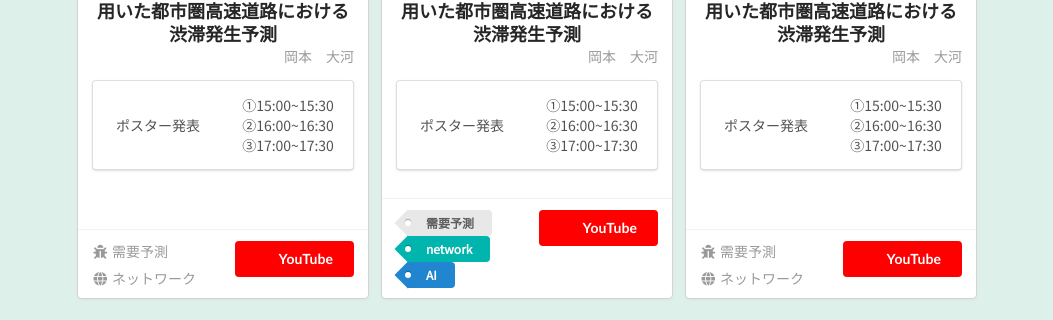
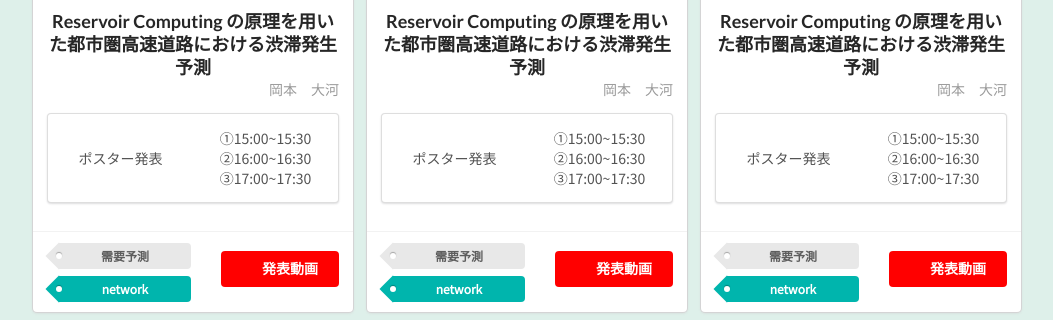
Before and after one commit to Ayakie/mse_sympo, a PHP site: page /presentation/M1.html in a window 1280 px wide. Shown: the part 538-858 px from the top of the page, without its empty margins (113-1166 px from the left). Run offline with PHP 8.4, Linux system fonts and the light colour scheme; some libraries are stand-ins or nearby versions; some web fonts are replaced.

Commit message:
[update]baseline

```diff
--- a/css/style_presentation.css
+++ b/css/style_presentation.css
@@ -32,18 +32,11 @@ https://sato-you.com/side_by_side_cards/
   left: 0;
 }
 
-iframe{
-  border:none;
-}
 .materials{
   background-color:#DEF0EA;
   margin:100 0;
   padding-top:20px;
-  padding-bottom:120px;
-}
-
-.card{
-  width: 400px;
+  padding-bottom:20px;
 }
 
 .extra{
--- a/presentation/M1.html
+++ b/presentation/M1.html
@@ -47,14 +47,12 @@
                 </div>
             </div>
 
-
-
             <section class="materials">
                 <div class="ui container">
                     <div class="ui cards centered">
                         <!-- card-item -->
-                        <div class="card">
-                            <iframe src="https://docs.google.com/presentation/d/e/2PACX-1vSUYS_b9NMkkEbZFY6qVMUBVGyBVganOHrAYRRWBBZ6-Vb62uToUl-P8gaJGENax45GO1p40gUle7Ap/embed?start=false&loop=false&delayms=60000" frameborder="0" width="290" height="192" allowfullscreen="true" mozallowfullscreen="true" webkitallowfullscreen="true"></iframe>
+                        <div class="card" style="width:320px;">
+                            <iframe src="https://docs.google.com/presentation/d/e/2PACX-1vSUYS_b9NMkkEbZFY6qVMUBVGyBVganOHrAYRRWBBZ6-Vb62uToUl-P8gaJGENax45GO1p40gUle7Ap/embed?start=false&loop=false&delayms=3000" frameborder="0" width="350" height="225" allowfullscreen="true" mozallowfullscreen="true" webkitallowfullscreen="true" style="width:100%;"></iframe>
                             <div class="content">
                                 <div class="header">Reservoir Computing の原理を用いた都市圏高速道路における渋滞発生予測</div>
                                 <div class="meta right floated" style="margin-bottom:1em">岡本　大河</div>
@@ -72,56 +70,25 @@
                                 </div>
                             </div>
                             <div class="extra content">
-                                <div class="ui tag labels left floated">
-                                    <p><i class="bug icon"></i>需要予測</p>
-                                    <p><i class="globe icon"></i>ネットワーク</p>
+                                <div class="ui two column grid">
+                                    <div class="column">
+                                        <div class="ui tag labels">
+                                            <p><a class="ui tag label" style="width:100%;text-align:center;">需要予測</a></p>
+                                            <p><a class="ui teal tag label" style="width:100%;text-align:center;">network</a></p>
                                         </div>
-                                <div>
-                                    <button class="ui youtube button right floated">
-                                    <i class="youtube icon"></i>
-                                    YouTube
+                                    </div>
+                                    <div class="column">
+                                        <button class="ui youtube button right floated" style="margin-top:0.6em;" onclick="window.open('https://youtu.be/Oezmni8SklA','_blank')">
+                                        <i class="youtube icon"></i>発表動画
                                         </button>
+                                    </div>
                                 </div>
                             </div>
                         </div>
 
                         <!-- card-item -->
-                        <div class="card">
-                            <iframe src="https://docs.google.com/presentation/d/e/2PACX-1vSUYS_b9NMkkEbZFY6qVMUBVGyBVganOHrAYRRWBBZ6-Vb62uToUl-P8gaJGENax45GO1p40gUle7Ap/embed?start=false&loop=false&delayms=60000" frameborder="0" width="290" height="192" allowfullscreen="true" mozallowfullscreen="true" webkitallowfullscreen="true"></iframe>
-                            <div class="content">
-                                <div class="header">Reservoir Computing の原理を用いた都市圏高速道路における渋滞発生予測</div>
-                                <div class="meta right floated" style="margin-bottom:1em">岡本　大河</div>
-                                <div class="ui two column grid description segment">
-                                    <div class="column">
-                                        <div>　</div>
-                                        <div>ポスター発表</div>
-                                        <div>　</div>
-                                    </div>
-                                    <div class="column">
-                                        <div>①15:00~15:30</div>
-                                        <div>②16:00~16:30</div>
-                                        <div>③17:00~17:30</div>
-                                    </div>
-                                </div>
-                            </div>
-                            <div class="extra content middle alignedgrid">
-                                <div class="ui tag labels left floated">
-                                    <p><a class="ui tag label left floated">需要予測</a></p>
-                                    <p><a class="ui teal tag label left floated">network</a></p>
-                                    <p><a class="ui blue tag label left floated">AI</a></p>
-                                </div>
-                                <div>
-                                    <button class="ui youtube button right floated">
-                                    <i class="youtube icon"></i>
-                                    YouTube
-                                    </button>
-                                </div>
-                            </div>
-                        </div>
-
-                        <!-- card-item -->
-                        <div class="card">
-                            <iframe src="https://docs.google.com/presentation/d/e/2PACX-1vSUYS_b9NMkkEbZFY6qVMUBVGyBVganOHrAYRRWBBZ6-Vb62uToUl-P8gaJGENax45GO1p40gUle7Ap/embed?start=false&loop=false&delayms=60000" frameborder="0" width="290" height="192" allowfullscreen="true" mozallowfullscreen="true" webkitallowfullscreen="true"></iframe>
+                        <div class="card" style="width:320px;">
+                            <iframe src="https://docs.google.com/presentation/d/e/2PACX-1vSUYS_b9NMkkEbZFY6qVMUBVGyBVganOHrAYRRWBBZ6-Vb62uToUl-P8gaJGENax45GO1p40gUle7Ap/embed?start=false&loop=false&delayms=3000" frameborder="0" width="350" height="225" allowfullscreen="true" mozallowfullscreen="true" webkitallowfullscreen="true" style="width:100%;"></iframe>
                             <div class="content">
                                 <div class="header">Reservoir Computing の原理を用いた都市圏高速道路における渋滞発生予測</div>
                                 <div class="meta right floated" style="margin-bottom:1em">岡本　大河</div>
@@ -139,22 +106,25 @@
                                 </div>
                             </div>
                             <div class="extra content">
-                                <div class="ui tag labels left floated">
-                                    <p><i class="bug icon"></i>需要予測</p>
-                                    <p><i class="globe icon"></i>ネットワーク</p>
+                                <div class="ui two column grid">
+                                    <div class="column">
+                                        <div class="ui tag labels">
+                                            <p><a class="ui tag label" style="width:100%;text-align:center;">需要予測</a></p>
+                                            <p><a class="ui teal tag label" style="width:100%;text-align:center;">network</a></p>
                                         </div>
-                                <div>
-                                    <button class="ui youtube button right floated">
-                                    <i class="youtube icon"></i>
-                                    YouTube
+                                    </div>
+                                    <div class="column">
+                                        <button class="ui youtube button right floated" style="margin-top:0.6em;" onclick="window.open('https://youtu.be/Oezmni8SklA','_blank')">
+                                        <i class="youtube icon"></i>発表動画
                                         </button>
+                                    </div>
                                 </div>
                             </div>
                         </div>
 
                         <!-- card-item -->
-                        <div class="card">
-                            <iframe src="https://docs.google.com/presentation/d/e/2PACX-1vSUYS_b9NMkkEbZFY6qVMUBVGyBVganOHrAYRRWBBZ6-Vb62uToUl-P8gaJGENax45GO1p40gUle7Ap/embed?start=false&loop=false&delayms=60000" frameborder="0" width="290" height="192" allowfullscreen="true" mozallowfullscreen="true" webkitallowfullscreen="true"></iframe>
+                        <div class="card" style="width:320px;">
+                            <iframe src="https://docs.google.com/presentation/d/e/2PACX-1vSUYS_b9NMkkEbZFY6qVMUBVGyBVganOHrAYRRWBBZ6-Vb62uToUl-P8gaJGENax45GO1p40gUle7Ap/embed?start=false&loop=false&delayms=3000" frameborder="0" width="350" height="225" allowfullscreen="true" mozallowfullscreen="true" webkitallowfullscreen="true" style="width:100%;"></iframe>
                             <div class="content">
                                 <div class="header">Reservoir Computing の原理を用いた都市圏高速道路における渋滞発生予測</div>
                                 <div class="meta right floated" style="margin-bottom:1em">岡本　大河</div>
@@ -172,22 +142,25 @@
                                 </div>
                             </div>
                             <div class="extra content">
-                                <div class="ui tag labels left floated">
-                                    <p><a class="ui tag label left floated">需要予測</a></p>
-                                    <p><a class="ui teal tag label left floated">network</a></p>
+                                <div class="ui two column grid">
+                                    <div class="column">
+                                        <div class="ui tag labels">
+                                            <p><a class="ui tag label" style="width:100%;text-align:center;">需要予測</a></p>
+                                            <p><a class="ui teal tag label" style="width:100%;text-align:center;">network</a></p>
                                         </div>
-                                <div>
-                                    <button class="ui youtube button right floated">
-                                    <i class="youtube icon"></i>
-                                    YouTube
+                                    </div>
+                                    <div class="column">
+                                        <button class="ui youtube button right floated" style="margin-top:0.6em;" onclick="window.open('https://youtu.be/Oezmni8SklA','_blank')">
+                                        <i class="youtube icon"></i>発表動画
                                         </button>
+                                    </div>
                                 </div>
                             </div>
                         </div>
 
                         <!-- card-item -->
-                        <div class="card">
-                            <iframe src="https://docs.google.com/presentation/d/e/2PACX-1vSUYS_b9NMkkEbZFY6qVMUBVGyBVganOHrAYRRWBBZ6-Vb62uToUl-P8gaJGENax45GO1p40gUle7Ap/embed?start=false&loop=false&delayms=60000" frameborder="0" width="290" height="192" allowfullscreen="true" mozallowfullscreen="true" webkitallowfullscreen="true"></iframe>
+                        <div class="card" style="width:320px;">
+                            <iframe src="https://docs.google.com/presentation/d/e/2PACX-1vSUYS_b9NMkkEbZFY6qVMUBVGyBVganOHrAYRRWBBZ6-Vb62uToUl-P8gaJGENax45GO1p40gUle7Ap/embed?start=false&loop=false&delayms=3000" frameborder="0" width="350" height="225" allowfullscreen="true" mozallowfullscreen="true" webkitallowfullscreen="true" style="width:100%;"></iframe>
                             <div class="content">
                                 <div class="header">Reservoir Computing の原理を用いた都市圏高速道路における渋滞発生予測</div>
                                 <div class="meta right floated" style="margin-bottom:1em">岡本　大河</div>
@@ -205,22 +178,25 @@
                                 </div>
                             </div>
                             <div class="extra content">
-                                <div class="ui tag labels left floated">
-                                    <p><i class="bug icon"></i>需要予測</p>
-                                    <p><i class="globe icon"></i>ネットワーク</p>
+                                <div class="ui two column grid">
+                                    <div class="column">
+                                        <div class="ui tag labels">
+                                            <p><a class="ui tag label" style="width:100%;text-align:center;">需要予測</a></p>
+                                            <p><a class="ui teal tag label" style="width:100%;text-align:center;">network</a></p>
                                         </div>
-                                <div>
-                                    <button class="ui youtube button right floated">
-                                    <i class="youtube icon"></i>
-                                    YouTube
+                                    </div>
+                                    <div class="column">
+                                        <button class="ui youtube button right floated" style="margin-top:0.6em;" onclick="window.open('https://youtu.be/Oezmni8SklA','_blank')">
+                                        <i class="youtube icon"></i>発表動画
                                         </button>
+                                    </div>
                                 </div>
                             </div>
                         </div>
 
                         <!-- card-item -->
-                        <div class="card">
-                            <iframe src="https://docs.google.com/presentation/d/e/2PACX-1vSUYS_b9NMkkEbZFY6qVMUBVGyBVganOHrAYRRWBBZ6-Vb62uToUl-P8gaJGENax45GO1p40gUle7Ap/embed?start=false&loop=false&delayms=60000" frameborder="0" width="290" height="192" allowfullscreen="true" mozallowfullscreen="true" webkitallowfullscreen="true"></iframe>
+                        <div class="card" style="width:320px;">
+                            <iframe src="https://docs.google.com/presentation/d/e/2PACX-1vSUYS_b9NMkkEbZFY6qVMUBVGyBVganOHrAYRRWBBZ6-Vb62uToUl-P8gaJGENax45GO1p40gUle7Ap/embed?start=false&loop=false&delayms=3000" frameborder="0" width="350" height="225" allowfullscreen="true" mozallowfullscreen="true" webkitallowfullscreen="true" style="width:100%;"></iframe>
                             <div class="content">
                                 <div class="header">Reservoir Computing の原理を用いた都市圏高速道路における渋滞発生予測</div>
                                 <div class="meta right floated" style="margin-bottom:1em">岡本　大河</div>
@@ -238,18 +214,59 @@
                                 </div>
                             </div>
                             <div class="extra content">
-                                <div class="ui tag labels left floated">
-                                    <p><a class="ui tag label left floated">需要予測</a></p>
-                                    <p><a class="ui teal tag label left floated">network</a></p>
+                                <div class="ui two column grid">
+                                    <div class="column">
+                                        <div class="ui tag labels">
+                                            <p><a class="ui tag label" style="width:100%;text-align:center;">需要予測</a></p>
+                                            <p><a class="ui teal tag label" style="width:100%;text-align:center;">network</a></p>
                                         </div>
-                                <div>
-                                    <button class="ui youtube button right floated">
-                                    <i class="youtube icon"></i>
-                                    YouTube
+                                    </div>
+                                    <div class="column">
+                                        <button class="ui youtube button right floated" style="margin-top:0.6em;" onclick="window.open('https://youtu.be/Oezmni8SklA','_blank')">
+                                        <i class="youtube icon"></i>発表動画
                                         </button>
                                     </div>
                                 </div>
                             </div>
+                        </div>
+
+                        <!-- card-item -->
+                        <div class="card" style="width:320px;">
+                            <iframe src="https://docs.google.com/presentation/d/e/2PACX-1vSUYS_b9NMkkEbZFY6qVMUBVGyBVganOHrAYRRWBBZ6-Vb62uToUl-P8gaJGENax45GO1p40gUle7Ap/embed?start=false&loop=false&delayms=3000" frameborder="0" width="350" height="225" allowfullscreen="true" mozallowfullscreen="true" webkitallowfullscreen="true" style="width:100%;"></iframe>
+                            <div class="content">
+                                <div class="header">Reservoir Computing の原理を用いた都市圏高速道路における渋滞発生予測</div>
+                                <div class="meta right floated" style="margin-bottom:1em">岡本　大河</div>
+                                <div class="ui two column grid description segment">
+                                    <div class="column">
+                                        <div>　</div>
+                                        <div>ポスター発表</div>
+                                        <div>　</div>
+                                    </div>
+                                    <div class="column">
+                                        <div>①15:00~15:30</div>
+                                        <div>②16:00~16:30</div>
+                                        <div>③17:00~17:30</div>
+                                    </div>
+                                </div>
+                            </div>
+                            <div class="extra content">
+                                <div class="ui two column grid">
+                                    <div class="column">
+                                        <div class="ui tag labels">
+                                            <p><a class="ui tag label" style="width:100%;text-align:center;">需要予測</a></p>
+                                            <p><a class="ui teal tag label" style="width:100%;text-align:center;">network</a></p>
+                                        </div>
+                                    </div>
+                                    <div class="column">
+                                        <button class="ui youtube button right floated" style="margin-top:0.6em;" onclick="window.open('https://youtu.be/Oezmni8SklA','_blank')">
+                                        <i class="youtube icon"></i>発表動画
+                                        </button>
+                                    </div>
+                                </div>
+                            </div>
+                        </div>
+
+
 
 
 
```
Lines whose indentation alone changed are shown as unchanged.
